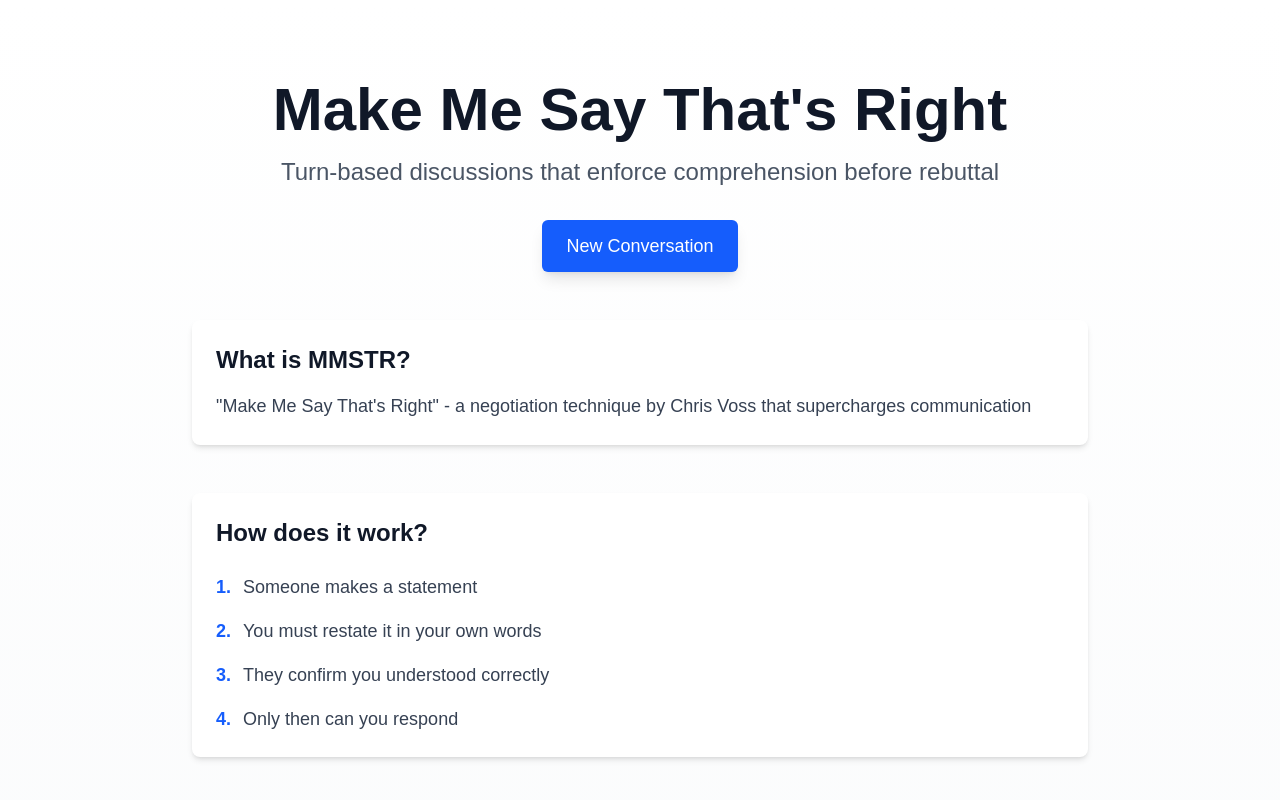
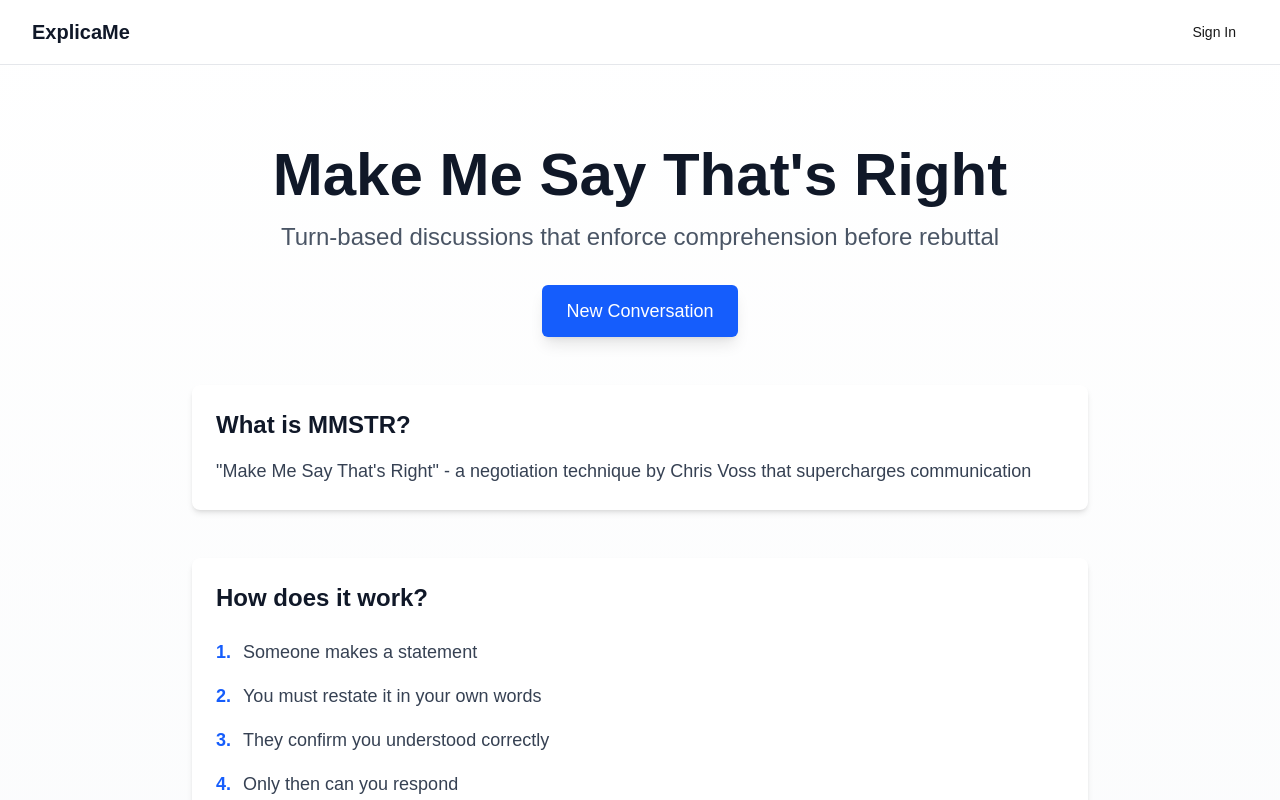
Before and after one commit to JordanTreDaniel/mmstr, a Next.js app: page / in a window 1280 px wide. Shown: the top 800 px of the page. Built offline with nearby package versions, Linux system fonts and the light colour scheme; no server answers; the database is empty.

Commit message:
feat: Add Header and PageContainer components
Co-authored-by: lilj390150 <lilj390150@live.com>

```diff
--- /dev/null
+++ b/app/components/layout/Header.tsx
@@ -0,0 +1,66 @@
+'use client';
+
+import React from 'react';
+import Button from '@/app/components/ui/Button';
+
+export interface HeaderProps {
+  /**
+   * Show back button on the left instead of logo
+   */
+  showBackButton?: boolean;
+  /**
+   * Callback when back button is clicked
+   */
+  onBackClick?: () => void;
+  /**
+   * Content to display on the right side of the header
+   */
+  rightContent?: React.ReactNode;
+  /**
+   * Custom logo content (defaults to "ExplicaMe")
+   */
+  logo?: React.ReactNode;
+}
+
+const Header: React.FC<HeaderProps> = ({
+  showBackButton = false,
+  onBackClick,
+  rightContent,
+  logo = 'ExplicaMe',
+}) => {
+  return (
+    <header className="w-full border-b border-gray-200 dark:border-gray-800 bg-white dark:bg-gray-900">
+      <div className="max-w-7xl mx-auto px-4 sm:px-6 lg:px-8">
+        <div className="flex items-center justify-between h-16">
+          {/* Left side - Logo or Back button */}
+          <div className="flex items-center">
+            {showBackButton ? (
+              <Button
+                variant="ghost"
+                size="sm"
+                onClick={onBackClick}
+                className="flex items-center gap-2 text-gray-700 dark:text-gray-300"
+              >
+                <span className="text-xl">←</span>
+                <span>Back</span>
+              </Button>
+            ) : (
+              <div className="text-xl font-bold text-gray-900 dark:text-white">
+                {logo}
+              </div>
+            )}
+          </div>
+
+          {/* Right side - Optional content */}
+          {rightContent && (
+            <div className="flex items-center">
+              {rightContent}
+            </div>
+          )}
+        </div>
+      </div>
+    </header>
+  );
+};
+
+export default Header;
--- /dev/null
+++ b/app/components/layout/PageContainer.tsx
@@ -0,0 +1,57 @@
+import React from 'react';
+
+export interface PageContainerProps {
+  /**
+   * Content to render inside the container
+   */
+  children: React.ReactNode;
+  /**
+   * Maximum width of the container
+   */
+  maxWidth?: 'sm' | 'md' | 'lg' | 'xl' | '2xl' | '3xl' | '4xl' | '5xl' | '6xl' | '7xl' | 'full';
+  /**
+   * Padding size
+   */
+  padding?: 'none' | 'sm' | 'md' | 'lg' | 'xl';
+  /**
+   * Additional CSS classes
+   */
+  className?: string;
+}
+
+const PageContainer: React.FC<PageContainerProps> = ({
+  children,
+  maxWidth = '5xl',
+  padding = 'md',
+  className = '',
+}) => {
+  const maxWidthStyles = {
+    sm: 'max-w-sm',
+    md: 'max-w-md',
+    lg: 'max-w-lg',
+    xl: 'max-w-xl',
+    '2xl': 'max-w-2xl',
+    '3xl': 'max-w-3xl',
+    '4xl': 'max-w-4xl',
+    '5xl': 'max-w-5xl',
+    '6xl': 'max-w-6xl',
+    '7xl': 'max-w-7xl',
+    full: 'max-w-full',
+  };
+
+  const paddingStyles = {
+    none: '',
+    sm: 'px-4 py-6',
+    md: 'px-4 sm:px-6 lg:px-8 py-12',
+    lg: 'px-4 sm:px-6 lg:px-8 py-16',
+    xl: 'px-4 sm:px-6 lg:px-8 py-20',
+  };
+
+  return (
+    <div className={`${maxWidthStyles[maxWidth]} mx-auto ${paddingStyles[padding]} ${className}`.trim()}>
+      {children}
+    </div>
+  );
+};
+
+export default PageContainer;
--- /dev/null
+++ b/app/components/layout/index.ts
@@ -0,0 +1,4 @@
+export { default as Header } from './Header';
+export { default as PageContainer } from './PageContainer';
+export type { HeaderProps } from './Header';
+export type { PageContainerProps } from './PageContainer';
--- a/app/page.tsx
+++ b/app/page.tsx
@@ -2,6 +2,7 @@
 
 import Button from '@/app/components/ui/Button';
 import Card from '@/app/components/ui/Card';
+import { Header, PageContainer } from '@/app/components/layout';
 
 export default function Home() {
   const handleNewConversation = () => {
@@ -11,9 +12,16 @@ export default function Home() {
 
   return (
     <div className="min-h-screen bg-gradient-to-b from-white to-gray-50 dark:from-gray-900 dark:to-black">
-      <div className="max-w-5xl mx-auto px-4 sm:px-6 lg:px-8 py-12">
+      <Header
+        rightContent={
+          <Button variant="ghost" size="sm">
+            Sign In
+          </Button>
+        }
+      />
+      <PageContainer maxWidth="5xl" padding="md">
         {/* Hero Section */}
-        <header className="text-center mb-12 pt-8">
+        <section className="text-center mb-12 pt-8">
           <h1 className="text-5xl sm:text-6xl font-bold text-gray-900 dark:text-white mb-4">
             Make Me Say That&apos;s Right
           </h1>
@@ -32,7 +40,7 @@ export default function Home() {
               New Conversation
             </Button>
           </div>
-        </header>
+        </section>
 
         {/* What is MMSTR Section */}
         <section className="mb-12">
@@ -108,7 +116,7 @@ export default function Home() {
             </ul>
           </Card>
         </section>
-      </div>
+      </PageContainer>
     </div>
   );
 }
```
